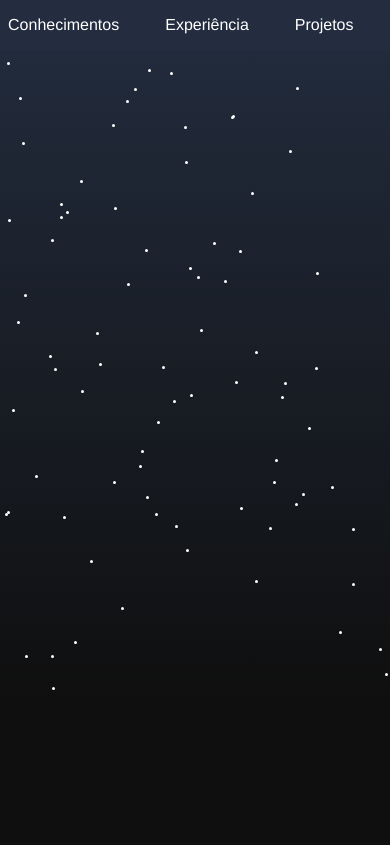
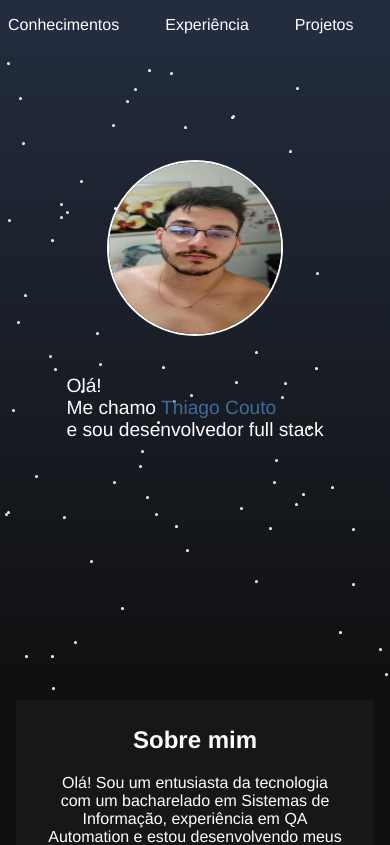
Before and after one commit to thiagosir/portfolio, a Vue app: page / in a window 390 px wide. Shown: the top 845 px of the page. Built offline with nearby package versions, Linux system fonts and the light colour scheme.

Commit message:
Responsivity updates

```diff
--- a/src/components/Header.vue
+++ b/src/components/Header.vue
@@ -50,9 +50,10 @@ export default {
 <style scoped>
 .header {
   align-items: center;
-  justify-content: space-between;
+  justify-content: center;
   display: flex;
-  margin-top: 4.6875rem;
+  margin-top: 12rem;
+  gap: 10rem;
 }
 
 .description_words {
@@ -76,15 +77,16 @@ export default {
 }
 
 .image {
-  margin-top: 9.375rem;
-  margin-right: 31.25rem;
+  /* margin-top: 9.375rem;
+  margin-right: 31.25rem; */
   animation: slidein 1s ease-out, fadein 2s ease-out, slideinRight 1s ease-out;
   z-index: 1;
+  /* padding-left: 10rem; */
 }
 
 .description {
-  margin-top: 9.375rem;
-  margin-left: 31.25rem;
+  /* margin-top: 9.375rem;
+  margin-left: 31.25rem; */
   animation: slidein 1s ease-out, fadein 2s ease-out, slidein 1s ease-out;
   z-index: 1;
 }
@@ -152,7 +154,33 @@ export default {
 }
 @media screen and (max-width: 768px) {
   .container{
+    width: 100%;
+    margin-bottom: -10rem;
+  }
+  .image {
+    margin-top: 5rem;
+    animation: slidein 1s ease-out, fadein 2s ease-out, slideinRight 1s ease-out;
+    z-index: 1;
+  }
 
+  .description {
+    animation: slidein 1s ease-out, fadein 2s ease-out, slidein 1s ease-out;
+    z-index: 1;
+  }
+
+  .header {
+    display: flex;
+    flex-direction: column-reverse;
+    justify-content: center;
+    margin-top: 5rem;
+    gap: 1rem;
+  }
+  .description_words {
+    font-size: 1.2rem;
+  }
+  .my_photo {
+    width: 10.75rem;
+    height: 10.75rem;
   }
 }
 
```
